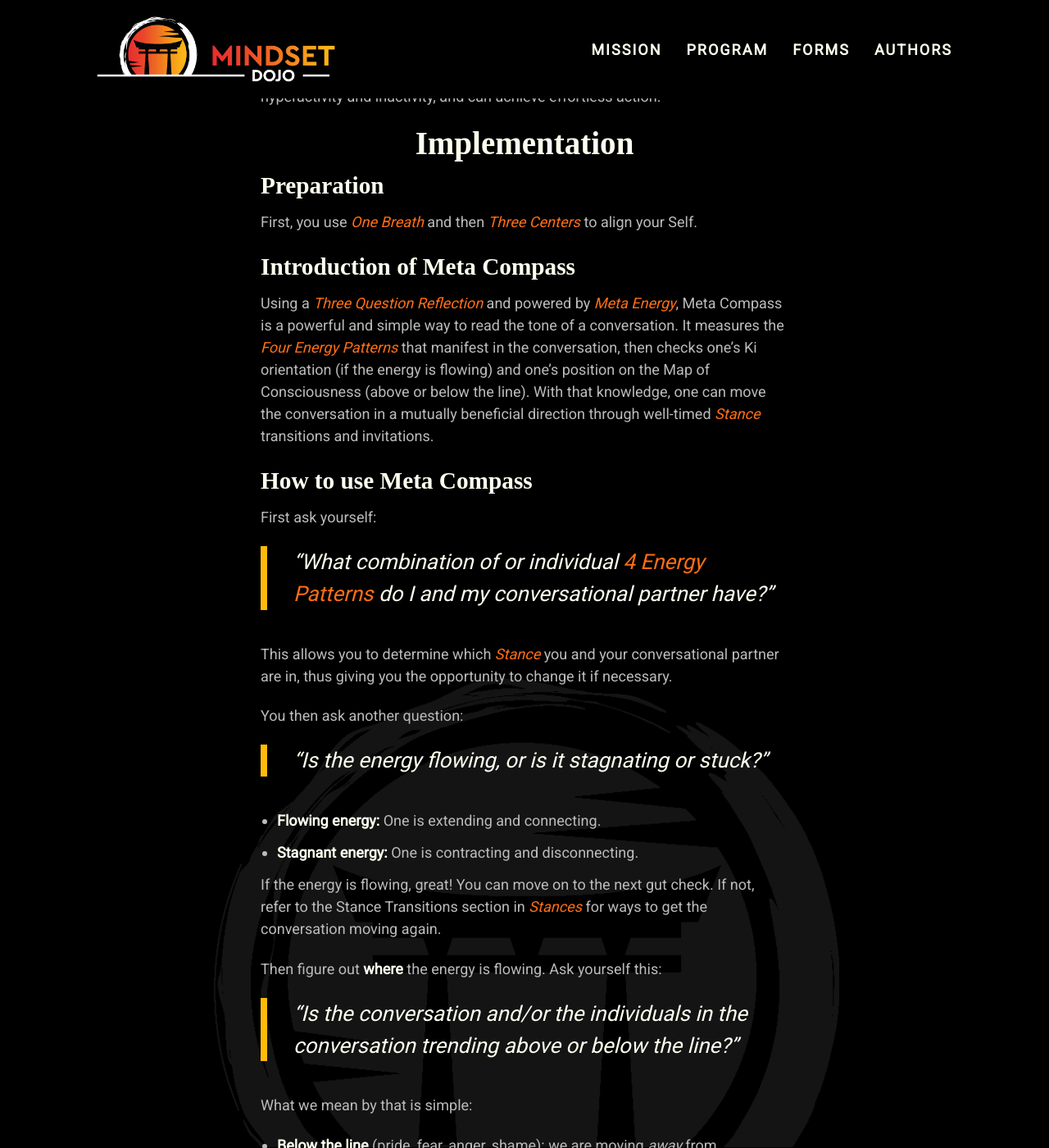
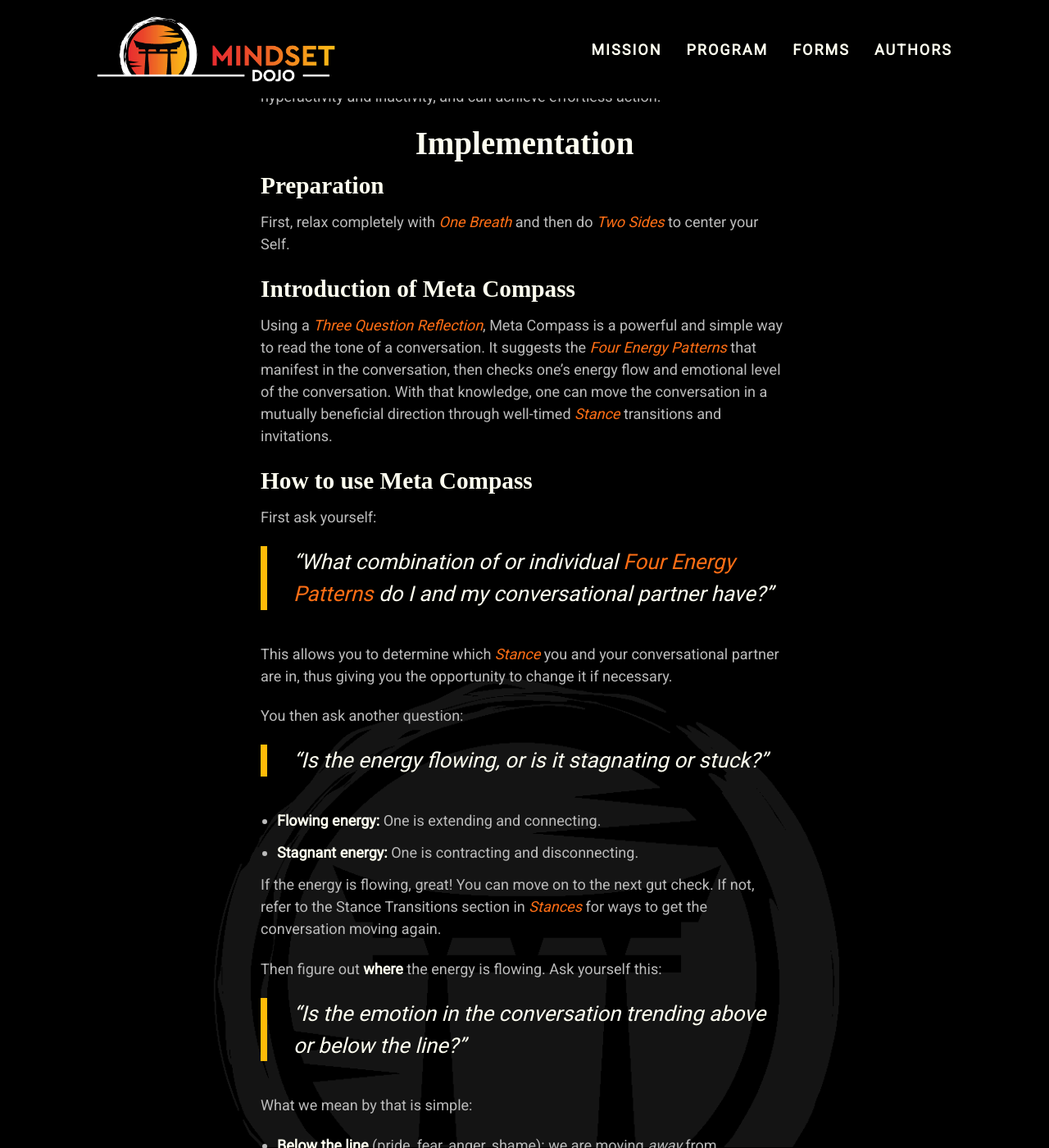
Before and after one commit to mindset-dojo/mindset-dojo.github.io, a Jekyll site: the page built from _forms/tone.md, in a window 1280 px wide and 1400 px high, scrolled down 664 px. Shown: the whole window at 82% size. Built offline with Jekyll 4.4.1, drawn with Linux system fonts in a browser that asks for light colours; some web fonts are replaced; some of the changed text lies outside the part shown.

Commit message:
refactor(tone): language.

```diff
--- a/_forms/tone.md
+++ b/_forms/tone.md
@@ -22,17 +22,17 @@ You feel the undercurrent of the conversation in your gut and are invited to res
 
 ### Preparation
 
-First, you use [One Breath](../one-breath/) and then [Three Centers](../three-centers/) to align your Self.
+First, relax completely with [One Breath](../one-breath/) and then do [Two Sides](../two-sides/) to center your Self.
 
 ### Introduction of Meta Compass
 
-Using a [Three Question Reflection](../three-question-reflection/) and powered by [Meta Energy](../meta/), Meta Compass is a powerful and simple way to read the tone of a conversation. It measures the [Four Energy Patterns](../four-patterns/) that manifest in the conversation, then checks one's Ki orientation (if the energy is flowing) and one's position on the Map of Consciousness (above or below the line). With that knowledge, one can move the conversation in a mutually beneficial direction through well-timed [Stance](../stance/) transitions and invitations.
+Using a [Three Question Reflection](../three-question-reflection/), Meta Compass is a powerful and simple way to read the tone of a conversation. It suggests the [Four Energy Patterns](../four-patterns/) that manifest in the conversation, then checks one's energy flow and emotional level of the conversation. With that knowledge, one can move the conversation in a mutually beneficial direction through well-timed [Stance](../stance/) transitions and invitations.
 
 ### How to use Meta Compass
 
 First ask yourself:
 
-> "What combination of or individual [4 Energy Patterns](../four-patterns/) do I and my conversational partner have?"
+> "What combination of or individual [Four Energy Patterns](../four-patterns/) do I and my conversational partner have?"
 
 This allows you to determine which [Stance](../stance/) you and your conversational partner are in, thus giving you the opportunity to change it if necessary.
 
@@ -47,14 +47,14 @@ If the energy is flowing, great! You can move on to the next gut check. If not,
 
 Then figure out **where** the energy is flowing. Ask yourself this:
 
-> "Is the conversation and/or the individuals in the conversation trending above or below the line?"
+> "Is the emotion in the conversation trending above or below the line?"
 
 What we mean by that is simple:
 
 - **Below the line** (pride, fear, anger, shame): we are moving *away* from coherance.
 - **Above the line** (love, reason, peace, enlightenment): we are moving *towards* coherance.
 
-Blend with and invite further up if above the line. If the energy wave is below the line, don't fight fire with fire. Blend into and connect with the energy without being consumed by it and hold the lifeline downwards for your partner or yourself to move above the line.
+Blend with and invite further up if above the line to elevate the emotional state. If the energy wave is below the line, don't fight fire with fire. Blend into and connect with the energy without being consumed by it and hold the lifeline downwards for your partner or yourself to move above the line.
 
 ### Conclusion
 
```
